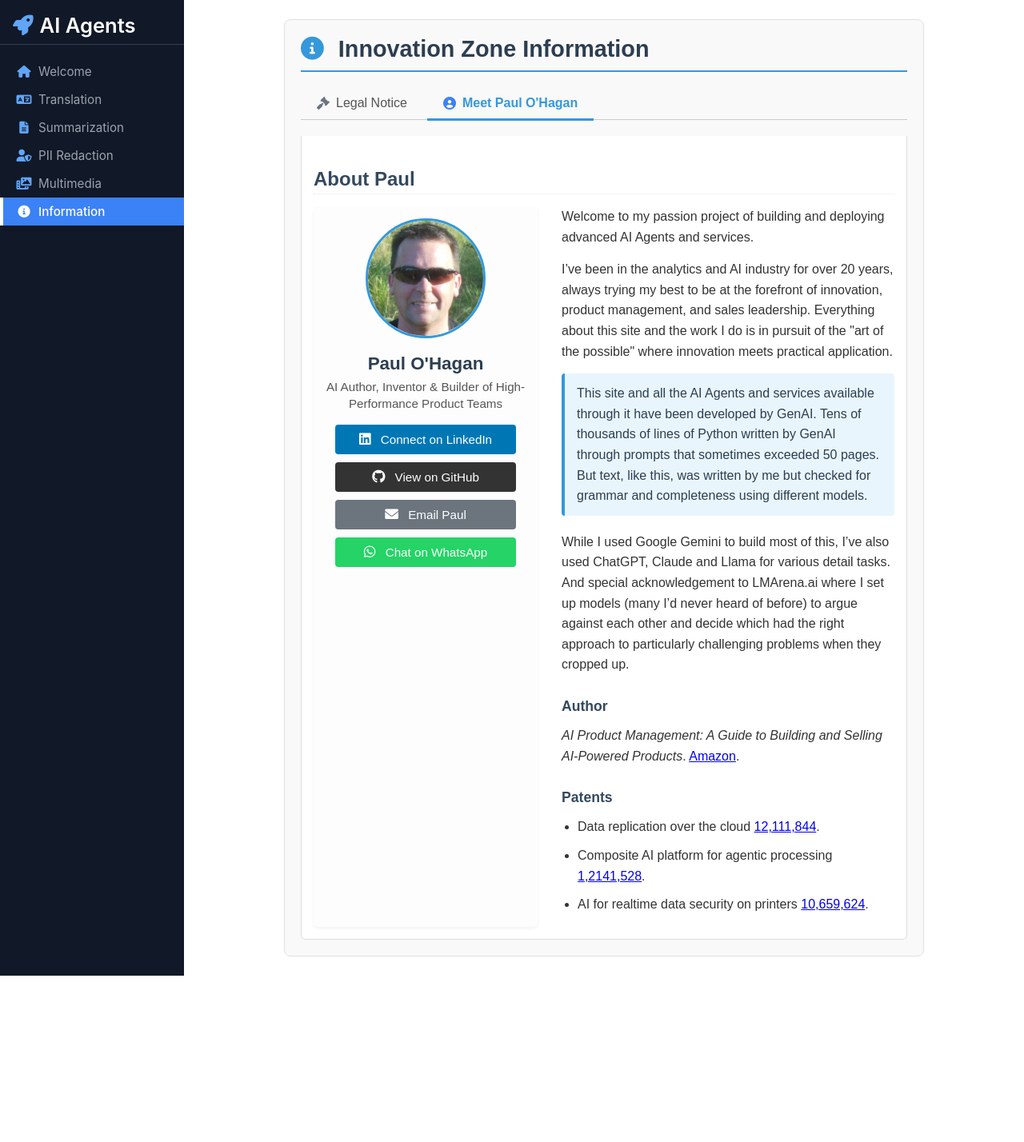
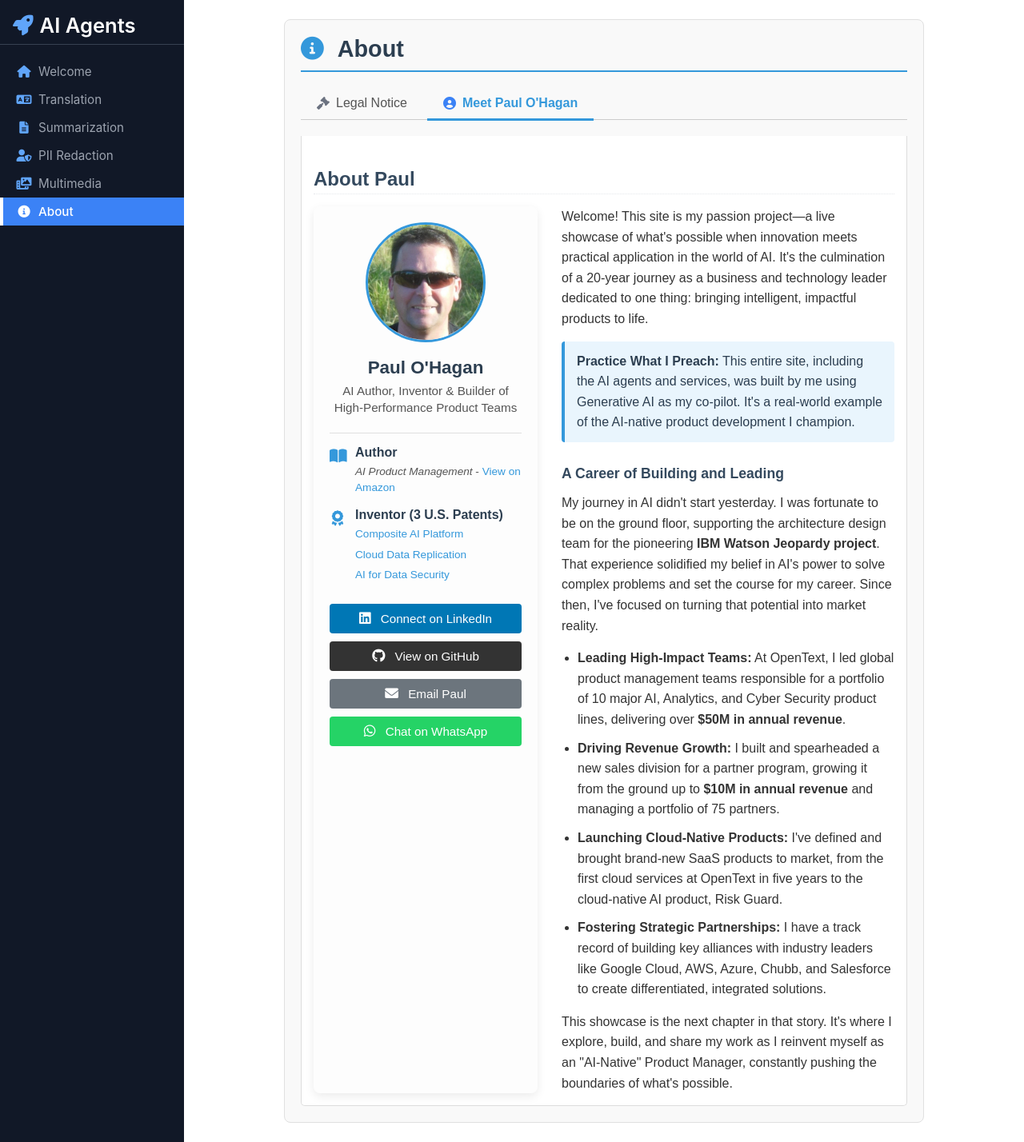
Before and after one commit to pohagan72/AgentShowcase, a Flask app: page /feature/info in a window 1280 px wide. Shown: the whole page at 80% size. Before the commit the page ends 1220 px from the top, so only its background shows below. Run offline with Flask 3, Linux system fonts and the light colour scheme; some libraries are stand-ins or nearby versions.

Commit message:
About Me page updates

```diff
--- a/app.py
+++ b/app.py
@@ -108,7 +108,7 @@ FEATURES_DATA = {
     "summarization": {"name": "Summarization", "icon": "fas fa-file-alt", "template": "summarization/templates/summarization_content.html"},
     "pii_redaction": {"name": "PII Redaction", "icon": "fas fa-user-shield", "template": "pii_redaction/templates/pii_redaction_content.html"},
     "multimedia": {"name": "Multimedia", "icon": "fas fa-photo-video", "template": "multimedia/templates/multimedia_content.html"},
-    "info": {"name": "Information", "icon": "fas fa-info-circle", "template": "info/templates/info_content.html"},
+    "info": {"name": "About", "icon": "fas fa-info-circle", "template": "info/templates/info_content.html"},
 }
 DEFAULT_FEATURE_KEY = "welcome"
 
--- a/features/info/templates/info_content.html
+++ b/features/info/templates/info_content.html
@@ -175,16 +175,16 @@
     .info-feature-container .profile-card {
         flex: 0 0 280px; /* Profile card takes a fixed width */
         text-align: center;
-        padding: 15px;
+        padding: 20px; /* Increased padding */
         background-color: #fdfdfd;
-        border-radius: 5px;
-        box-shadow: 0 2px 4px rgba(0,0,0,0.05);
+        border-radius: 8px; /* Slightly larger radius */
+        box-shadow: 0 4px 12px rgba(0,0,0,0.08); /* A bit more shadow */
     }
 
     .info-feature-container .profile-picture {
-        width: 150px; /* Fixed width */
-        height: 150px; /* Fixed height for consistent circle */
-        object-fit: cover; /* Ensures image covers the area without distortion */
+        width: 150px;
+        height: 150px;
+        object-fit: cover;
         border-radius: 50%;
         margin-bottom: 15px;
         border: 3px solid #3498db;
@@ -200,58 +200,108 @@
     .info-feature-container .profile-title {
         font-size: 0.95em;
         color: #555;
-        margin-bottom: 15px; /* Increased margin to give space for the link below */
+        margin-bottom: 20px; /* More space before credentials */
         line-height: 1.4;
     }
+
+    /* === NEW Styles for Credentials in Profile Card === */
+    .info-feature-container .profile-credentials {
+        text-align: left;
+        margin-bottom: 20px;
+        padding-top: 15px;
+        border-top: 1px solid #e0e0e0;
+    }
+    .info-feature-container .credential-item {
+        display: flex;
+        align-items: flex-start;
+        margin-bottom: 15px;
+    }
+    .info-feature-container .credential-item:last-child {
+        margin-bottom: 0;
+    }
+    .info-feature-container .credential-icon {
+        font-size: 1.2em;
+        color: #3498db;
+        margin-right: 12px;
+        margin-top: 3px;
+        width: 20px; /* Ensures text aligns neatly */
+        text-align: center;
+    }
+    .info-feature-container .credential-details {
+        flex: 1;
+    }
+    .info-feature-container .credential-details h4 {
+        font-size: 1em;
+        color: #2c3e50;
+        font-weight: bold;
+        margin: 0 0 5px 0;
+    }
+    .info-feature-container .credential-details p,
+    .info-feature-container .credential-details ul {
+        margin: 0;
+        padding: 0;
+        list-style-type: none;
+        font-size: 0.85em;
+        color: #555;
+        line-height: 1.5;
+    }
+    .info-feature-container .credential-details ul li {
+        margin-bottom: 5px;
+    }
+     .info-feature-container .credential-details a {
+        color: #3498db;
+        text-decoration: none;
+    }
+    .info-feature-container .credential-details a:hover {
+        text-decoration: underline;
+    }
+    /* === END of New Styles === */
+
 
     .info-feature-container .bio-details {
         flex: 1; /* Bio details take up the remaining space */
         min-width: 300px; /* Ensure it has some minimum width before wrapping */
         line-height: 1.6;
     }
-    .info-feature-container .bio-details p { /* Add some bottom margin to paragraphs for better spacing */
+    .info-feature-container .bio-details p {
         margin-bottom: 15px;
     }
-    .info-feature-container .bio-details p:last-child { /* Remove bottom margin from the very last paragraph in bio-details */
+    .info-feature-container .bio-details p:last-child {
         margin-bottom: 0;
     }
 
-
     .info-feature-container .bio-details .genai-development-highlight {
-        background-color: #e9f5fd; /* Light blue background */
-        border-left: 4px solid #3498db; /* Blue left border - matches theme */
+        background-color: #e9f5fd;
+        border-left: 4px solid #3498db;
         padding: 12px 15px;
         margin-top: 15px;
-        margin-bottom: 20px; /* Increased bottom margin for separation */
+        margin-bottom: 20px;
         border-radius: 4px;
     }
     .info-feature-container .bio-details .genai-development-highlight p {
-        margin-bottom: 0; /* Remove default p margin if inside this div */
-        color: #2c3e50; /* Slightly darker text for readability on light bg */
+        margin-bottom: 0;
+        color: #2c3e50;
     }
 
-
-    .info-feature-container .bio-details h4 { /* Specific H4 styling within bio-details */
-        margin-top: 25px; /* More space above section headings */
+    .info-feature-container .bio-details h4 {
+        margin-top: 25px;
         margin-bottom: 10px;
-        color: #34495e; /* Match H2/H3 color for consistency */
+        color: #34495e;
     }
-
 
     .info-feature-container .bio-details ul {
         padding-left: 20px;
         list-style-type: disc;
-        margin-bottom: 15px; /* Add margin below ULs too */
+        margin-bottom: 15px;
     }
     .info-feature-container .bio-details ul li {
-        margin-bottom: 10px; /* Increased margin for list items */
+        margin-bottom: 10px;
     }
-
 
     /* Styling for the Connect Links (LinkedIn, Email, WhatsApp, GitHub) */
     .info-feature-container .connect-link {
         display: block;
-        width: calc(100% - 24px);
+        width: 100%;
         margin: 10px auto 0;
         padding: 10px 12px;
         color: #fff !important;
@@ -323,36 +349,27 @@
             padding: 10px 12px;
             font-size: 0.9em;
         }
-        .info-feature-container h1 {
-            font-size: 1.6em;
-        }
-         .info-feature-container h2 {
-            font-size: 1.3em;
-        }
+        .info-feature-container h1 { font-size: 1.6em; }
+        .info-feature-container h2 { font-size: 1.3em; }
     }
 </style>
 
 <div class="info-feature-container feature-container">
-    <h1><i class="fas fa-info-circle"></i> Innovation Zone Information</h1>
+    <h1><i class="fas fa-info-circle"></i> About</h1>
 
     <div class="feature-tabs">
-        <!-- `active` class removed from here -->
         <button class="tab-link" data-target-tab="legal-notice-tab">
             <i class="fas fa-gavel"></i> Legal Notice
         </button>
-        <!-- `active` class added here -->
         <button class="tab-link active" data-target-tab="about-me-tab">
             <i class="fas fa-user-circle"></i> Meet Paul O'Hagan
         </button>
     </div>
 
     <!-- Legal Notice Tab Content -->
-    <!-- `active-content` class removed from here -->
     <div id="legal-notice-tab" class="feature-tab-content">
         <h2>Platform Governance & Terms of Service</h2>
-
         <p style="margin-top: 1rem;">My commitment is to innovation, transparency, and responsible AI. Below are the key principles governing this showcase. For full details, please review the complete terms.</p>
-
         <div class="feature-grid">
             <div class="feature-item">
                 <h4>Your Content, Your Ownership</h4>
@@ -367,17 +384,16 @@
                 <p>This platform is designed for professional and lawful use. We prohibit the generation of harmful or infringing content to ensure a safe environment.</p>
             </div>
         </div>
-
         <details>
             <summary>View Full Terms of Service</summary>
             <div class="full-legal-text">
                 <div class="legal-text-container">
                     <p><strong>Last Updated:</strong> June 8, 2025</p>
                     <br>
-                    <p>Welcome to my AI Agent Showcase. By accessing or using this website and its services (the "Service"), you agree to be bound by these Terms of Service ("Terms"). If you disagree with any part of the terms, you may not access the Service.</p>
+                    <p>Welcome to my AI Agent Showcase. By accessing or in-use this website and its services (the "Service"), you agree to be bound by these Terms of Service ("Terms"). If you disagree with any part of the terms, you may not access the Service.</p>
                     <h4>1. Service Provision and "As Is" Disclaimer</h4>
                     <ul>
-                        <li><strong>No Warranty:</strong> The Service is provided on an "AS IS" and "AS AVAILABLE" basis. It is a technology demonstration and is provided without warranties of any kind, whether express or implied, including, but not limited to, implied warranties of merchantability, fitness for a particular purpose, or non-infringement.</li>
+                        <li><strong>No Warranty:</strong> The Service is provided on an "AS IS" and "AS AVAILABLE" basis. It is a technology demonstration and is provided without warranties of any kind, whether express or implied, including, but not to, implied warranties of merchantability, fitness for a particular purpose, or non-infringement.</li>
                         <li><strong>At Your Own Risk:</strong> Your use of the Service is solely at your own risk. The AI-generated outputs may contain errors, inaccuracies, or be incomplete. You should not rely on the outputs for any legal, financial, medical, or other critical decisions.</li>
                     </ul>
                     <h4>2. Intellectual Property Rights</h4>
@@ -421,6 +436,31 @@
                     <img src="{{ url_for('static', filename='images/paulohagan-profile-pic.jpeg') }}" alt="Profile Picture Paul O'Hagan" class="profile-picture">
                     <h3 class="profile-name">Paul O'Hagan</h3>
                     <p class="profile-title">AI Author, Inventor & Builder of High-Performance Product Teams</p>
+
+                    <!-- NEW CREDENTIALS SECTION -->
+                    <div class="profile-credentials">
+                        <div class="credential-item">
+                            <i class="fas fa-book-open credential-icon"></i>
+                            <div class="credential-details">
+                                <h4>Author</h4>
+                                <p>
+                                    <em>AI Product Management</em> - <a href="https://www.amazon.ca/AI-Product-Management-Building-AI-Powered/dp/1738136507" target="_blank" rel="noopener noreferrer">View on Amazon</a>
+                                </p>
+                            </div>
+                        </div>
+                        <div class="credential-item">
+                            <i class="fas fa-award credential-icon"></i>
+                            <div class="credential-details">
+                                <h4>Inventor (3 U.S. Patents)</h4>
+                                <ul>
+                                    <li><a href="https://patents.google.com/patent/US20230131066A1" target="_blank" rel="noopener noreferrer">Composite AI Platform</a></li>
+                                    <li><a href="https://patents.google.com/patent/US12111844B2" target="_blank" rel="noopener noreferrer">Cloud Data Replication</a></li>
+                                    <li><a href="https://patents.google.com/patent/US10659624B2" target="_blank" rel="noopener noreferrer">AI for Data Security</a></li>
+                                </ul>
+                            </div>
+                        </div>
+                    </div>
+                    <!-- END NEW CREDENTIALS SECTION -->
 
                     <a href="https://www.linkedin.com/in/paul-ohagan-pm-leader" class="connect-link linkedin-link" target="_blank" rel="noopener noreferrer">
                         <i class="fab fa-linkedin"></i>
@@ -441,26 +481,27 @@
                 </div>
 
                 <div class="bio-details">
-                    <p>Welcome to my passion project of building and deploying advanced AI Agents and services.</p>
-                    <p>I’ve been in the analytics and AI industry for over 20 years, always trying my best to be at the forefront of innovation, product management, and sales leadership. Everything about this site and the work I do is in pursuit of the "art of the possible" where innovation meets practical application.</p>
+                    <p>
+                        Welcome! This site is my passion project—a live showcase of what's possible when innovation meets practical application in the world of AI. It's the culmination of a 20-year journey as a business and technology leader dedicated to one thing: bringing intelligent, impactful products to life.
+                    </p>
 
                     <div class="genai-development-highlight">
-                        <p>This site and all the AI Agents and services available through it have been developed by GenAI. Tens of thousands of lines of Python written by GenAI through prompts that sometimes exceeded 50 pages. But text, like this, was written by me but checked for grammar and completeness using different models.</p>
+                        <p><strong>Practice What I Preach:</strong> This entire site, including the AI agents and services, was built by me using Generative AI as my co-pilot. It's a real-world example of the AI-native product development I champion.</p>
                     </div>
 
-                    <p>While I used Google Gemini to build most of this, I’ve also used ChatGPT, Claude and Llama for various detail tasks. And special acknowledgement to LMArena.ai where I set up models (many I’d never heard of before) to argue against each other and decide which had the right approach to particularly challenging problems when they cropped up.</p>
-
-                    <h4>Author</h4>
+                    <h4>A Career of Building and Leading</h4>
                     <p>
-                        <em>AI Product Management: A Guide to Building and Selling AI-Powered Products</em>. <a href="https://www.amazon.ca/AI-Product-Management-Building-AI-Powered/dp/1738136507" target="_blank" rel="noopener noreferrer">Amazon</a>.
+                        My journey in AI didn't start yesterday. I was fortunate to be on the ground floor, supporting the architecture design team for the pioneering <strong>IBM Watson Jeopardy project</strong>. That experience solidified my belief in AI's power to solve complex problems and set the course for my career. Since then, I've focused on turning that potential into market reality.
                     </p>
-
-                    <h4>Patents</h4>
                     <ul>
-                        <li>Data replication over the cloud <a href="https://patents.google.com/patent/US12111844B2" target="_blank" rel="noopener noreferrer">12,111,844</a>.</li>
-                        <li>Composite AI platform for agentic processing <a href="https://patents.google.com/patent/US20230131066A1" target="_blank" rel="noopener noreferrer">1,2141,528</a>.</li>
-                        <li>AI for realtime data security on printers <a href="https://patents.google.com/patent/US10659624B2" target="_blank" rel="noopener noreferrer">10,659,624</a>.</li>
+                        <li><strong>Leading High-Impact Teams:</strong> At OpenText, I led global product management teams responsible for a portfolio of 10 major AI, Analytics, and Cyber Security product lines, delivering over <strong>$50M in annual revenue</strong>.</li>
+                        <li><strong>Driving Revenue Growth:</strong> I built and spearheaded a new sales division for a partner program, growing it from the ground up to <strong>$10M in annual revenue</strong> and managing a portfolio of 75 partners.</li>
+                        <li><strong>Launching Cloud-Native Products:</strong> I've defined and brought brand-new SaaS products to market, from the first cloud services at OpenText in five years to the cloud-native AI product, Risk Guard.</li>
+                        <li><strong>Fostering Strategic Partnerships:</strong> I have a track record of building key alliances with industry leaders like Google Cloud, AWS, Azure, Chubb, and Salesforce to create differentiated, integrated solutions.</li>
                     </ul>
+                    <p>
+                        This showcase is the next chapter in that story. It's where I explore, build, and share my work as I reinvent myself as an "AI-Native" Product Manager, constantly pushing the boundaries of what's possible.
+                    </p>
                 </div>
             </div>
         </div>
```
Also changed, not shown: other parts of features/info/templates/info_content.html (+8 -33 lines).
